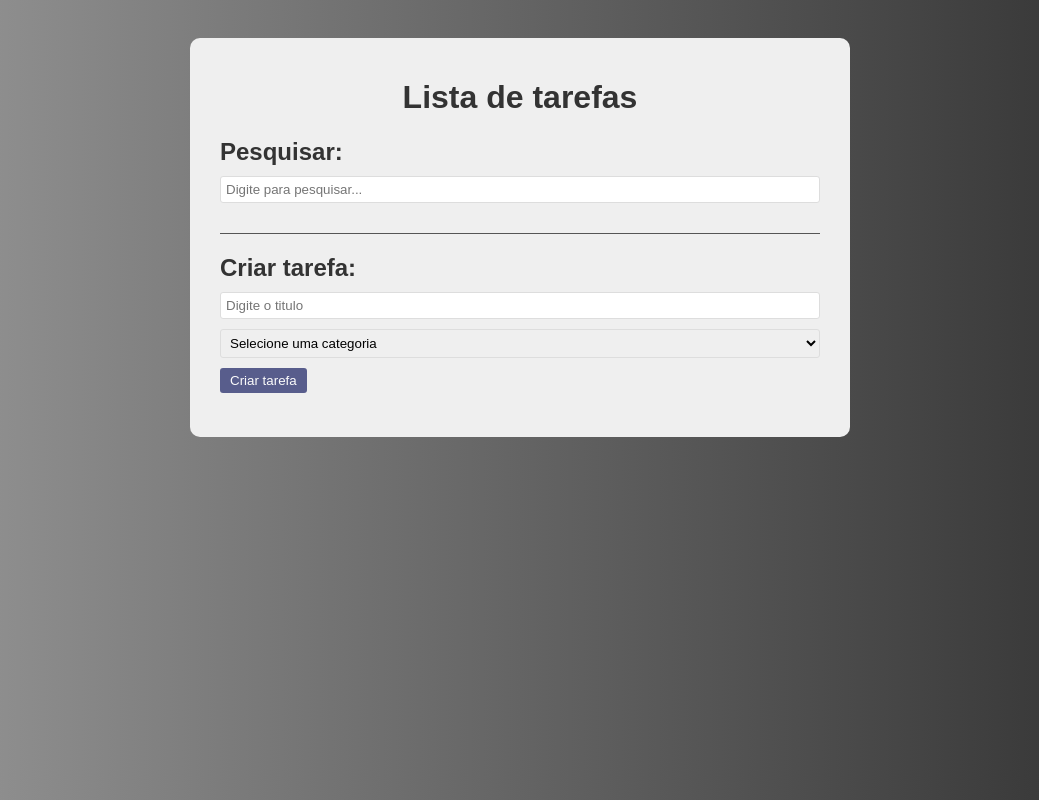
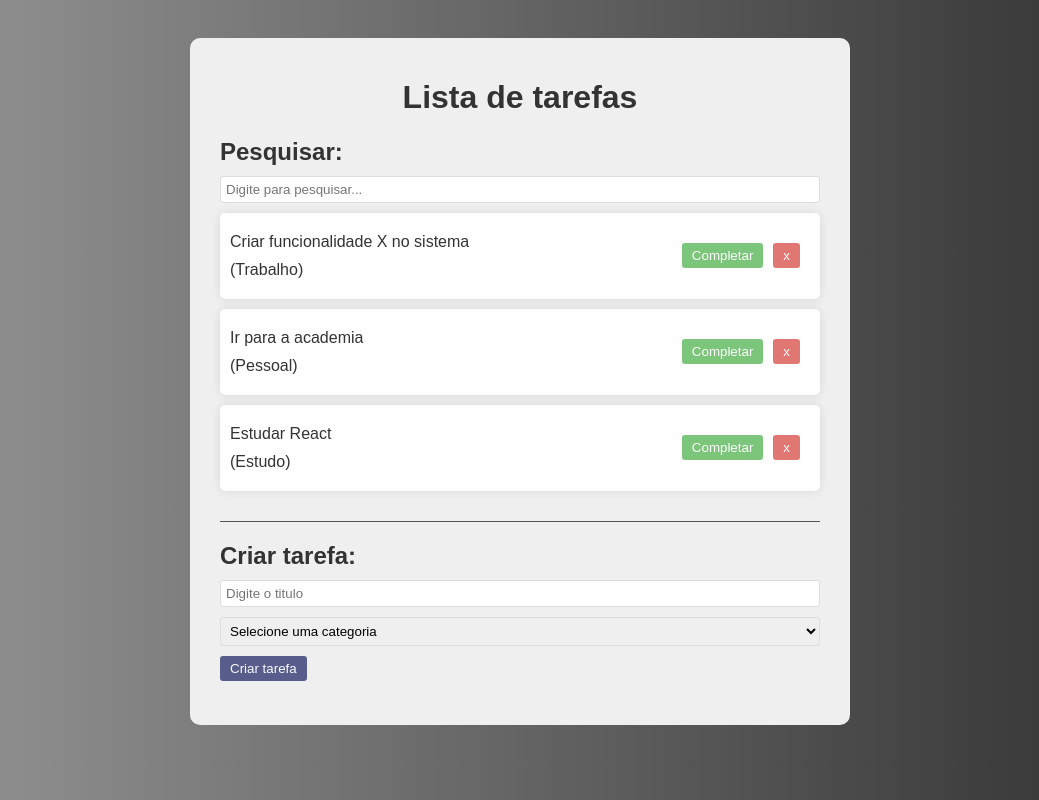
Before and after one commit to anthony-pinhooo/projetoToDoList, a React (Vite) app in the folder todo/: page / in a window 1280 px wide. Shown: the top 800 px of the page, without its empty margins (120-1159 px from the left). Built offline with nearby package versions, Linux system fonts and the light colour scheme.

Commit message:
update in function search

```diff
--- a/todo/src/App.jsx
+++ b/todo/src/App.jsx
@@ -32,6 +32,8 @@ function App() {
     }
   ])
 
+  const [search, setSearch] = useState("")
+
   const addTodo = (text, category) => {
       const newTodos = [...toDos, {
         // Criando um id único para cada item
@@ -62,16 +64,16 @@ function App() {
     newTodos.map((todo) => todo.id == id ? todo.isCompleted = !todo.isCompleted : todo)
 
     setTodos(newTodos)
-  }
+  };
 
-  const [search, setSearch] = useState("")
+
 
   return (
     <div className='app'>
       <h1>Lista de tarefas</h1>
       <Search search={search} setSearch={setSearch}/>
       <div className='todo-list'>
-        {toDos.filter((todo) => todo.text.toLowerCase().includes(search.toLowerCase)).map((todo) => (
+        {toDos.filter((todo) => todo.text.toLowerCase().includes(search.toLowerCase())).map((todo) => (
           // eslint-disable-next-line react/jsx-key
           <Todo
             key={todo.id}
--- a/todo/src/component/Search.jsx
+++ b/todo/src/component/Search.jsx
@@ -6,7 +6,8 @@ const Search = ({ search, setSearch }) => {
         <input
         type="text"
         value={search}
-        onChange={(e) => setSearch(e.target.value)} placeholder="Digite para pesquisar..."/>
+        onChange={(e) => setSearch(e.target.value)}
+        placeholder="Digite para pesquisar..."/>
     </div>
   )
 }
```
